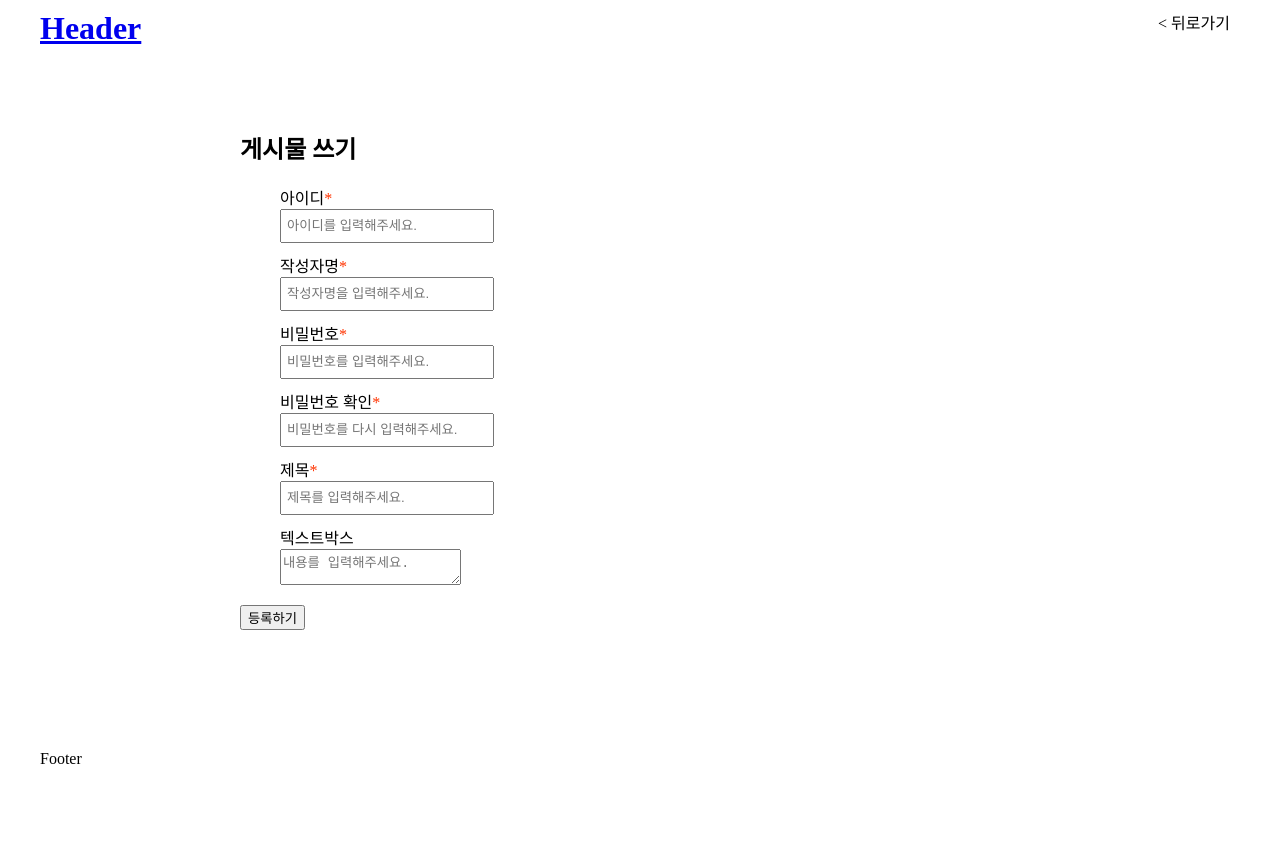
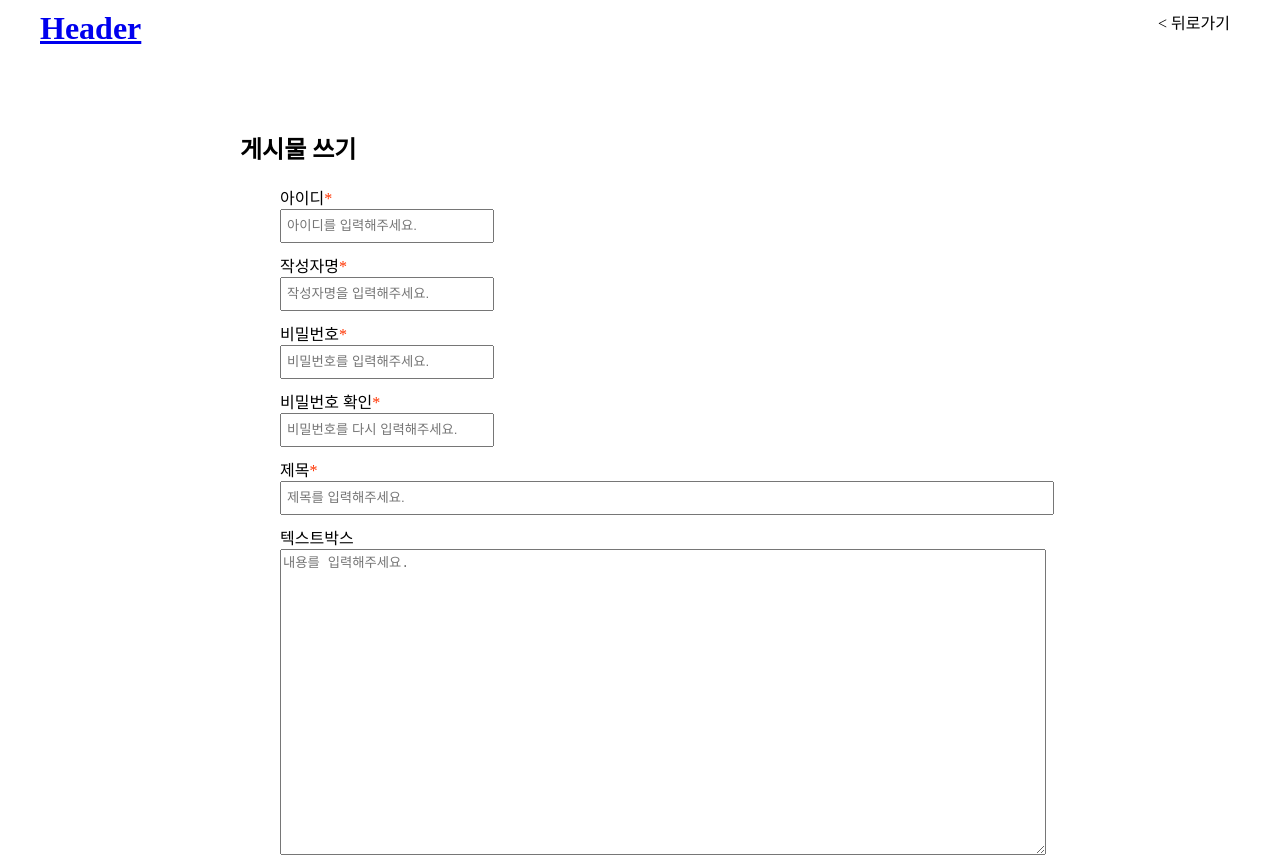
Before and after one commit to kiplayer/test_nuxt, a Nuxt app: page /board/write in a window 1280 px wide. Shown: the top 857 px of the page. Before the commit the page ends 800 px from the top, so only its background shows below. Built offline with nearby package versions, Linux system fonts and the light colour scheme.

Commit message:
Write Style

```diff
--- a/pages/board/write.vue
+++ b/pages/board/write.vue
@@ -21,14 +21,14 @@
         </li>
         <li>
           <label for="inputTitle" class="required">제목</label>
-          <input type="text" id="inputTitle" v-model="form.inputTitle" placeholder="제목를 입력해주세요." />
+          <input type="text" id="inputTitle" :style="{'width':'100%'}" v-model="form.inputTitle" placeholder="제목를 입력해주세요." />
         </li>
         <li>
           <label for="">텍스트박스</label>
           <textarea id="inputContent" v-model="form.inputContent" placeholder="내용를 입력해주세요."></textarea>
         </li>
       </ul>
-      <button type="submit">등록하기</button>
+      <button type="submit" class="btn">등록하기</button>
     </form>
   </section>
 </template>
@@ -113,4 +113,6 @@ ul.formUI li .required:after{display:inline;content:'*';color:#ff3300;}
 ul.formUI li input + label{display:inline-block;margin-right:10px;}
 ul.formUI li input[type='text'],
 ul.formUI li input[type='password']{padding:0 5px;width:200px;height:30px;}
+ul.formUI li textarea{width:100%;min-height:300px;}
+.btn{display:inline-block;padding:0 15px;font-size:14px;line-height:30px;background:#eee;border:0px none;border-radius:5px;}
 </style>
```
